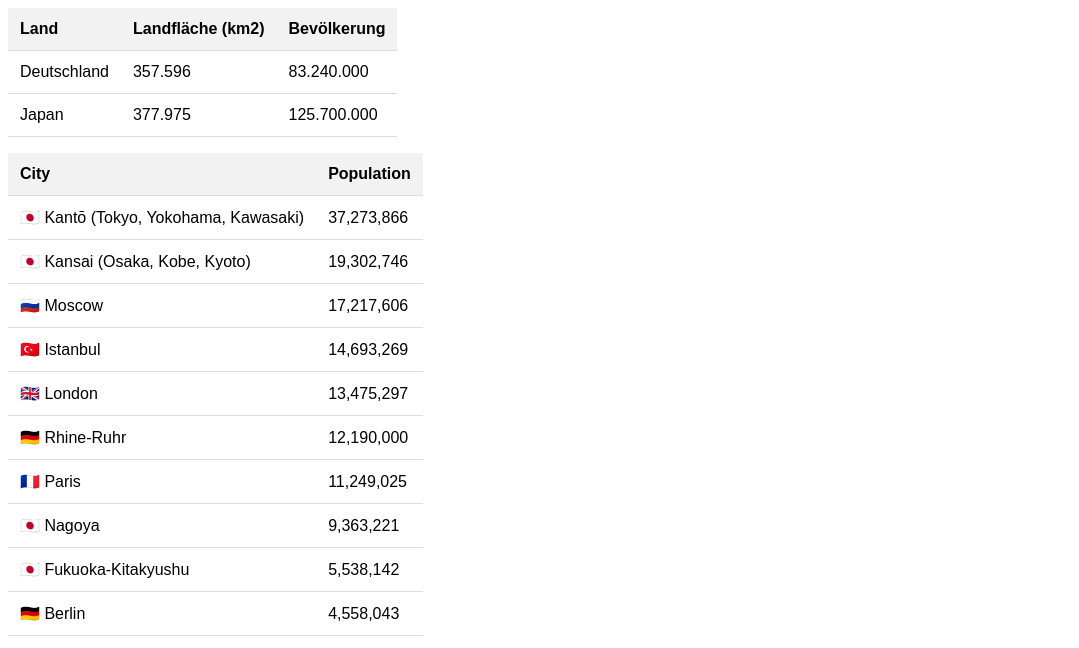
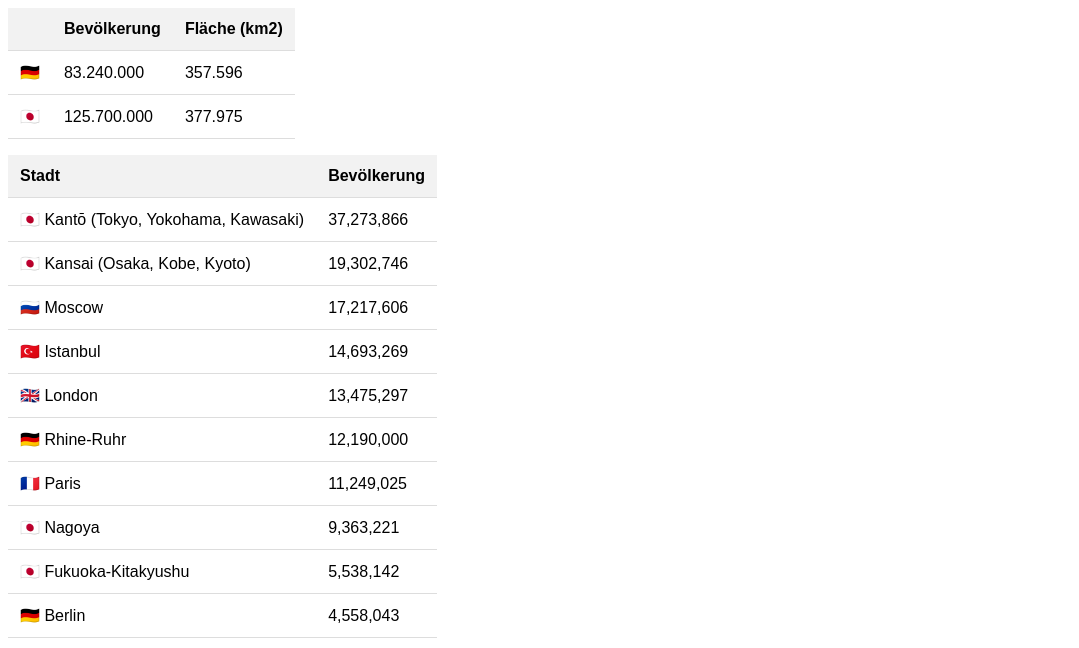
Before and after one commit to pofl/japan2025, a plain HTML site: page index.html in a window 1280 px wide. Shown: the top 648 px of the page, without its empty margins (0-1079 px from the left). Drawn offline with Linux system fonts and the light colour scheme.

Commit message:
Cosmetic changes

```diff
--- a/index.html
+++ b/index.html
@@ -27,21 +27,21 @@
         <table class="nice-table">
           <thead>
             <tr>
-              <th>Land</th>
-              <th>Landfläche (km2)</th>
+              <th></th>
               <th>Bevölkerung</th>
+              <th>Fläche (km2)</th>
             </tr>
           </thead>
           <tbody>
             <tr>
-              <td>Deutschland</td>
+              <td>🇩🇪</td>
+              <td>83.240.000</td>
               <td>357.596</td>
-              <td>83.240.000</td>
             </tr>
             <tr>
-              <td>Japan</td>
+              <td>🇯🇵</td>
+              <td>125.700.000</td>
               <td>377.975</td>
-              <td>125.700.000</td>
             </tr>
           </tbody>
         </table>
@@ -49,8 +49,8 @@
         <table class="nice-table">
           <thead>
             <tr>
-              <th>City</th>
-              <th>Population</th>
+              <th>Stadt</th>
+              <th>Bevölkerung</th>
             </tr>
           </thead>
           <tbody>
```
